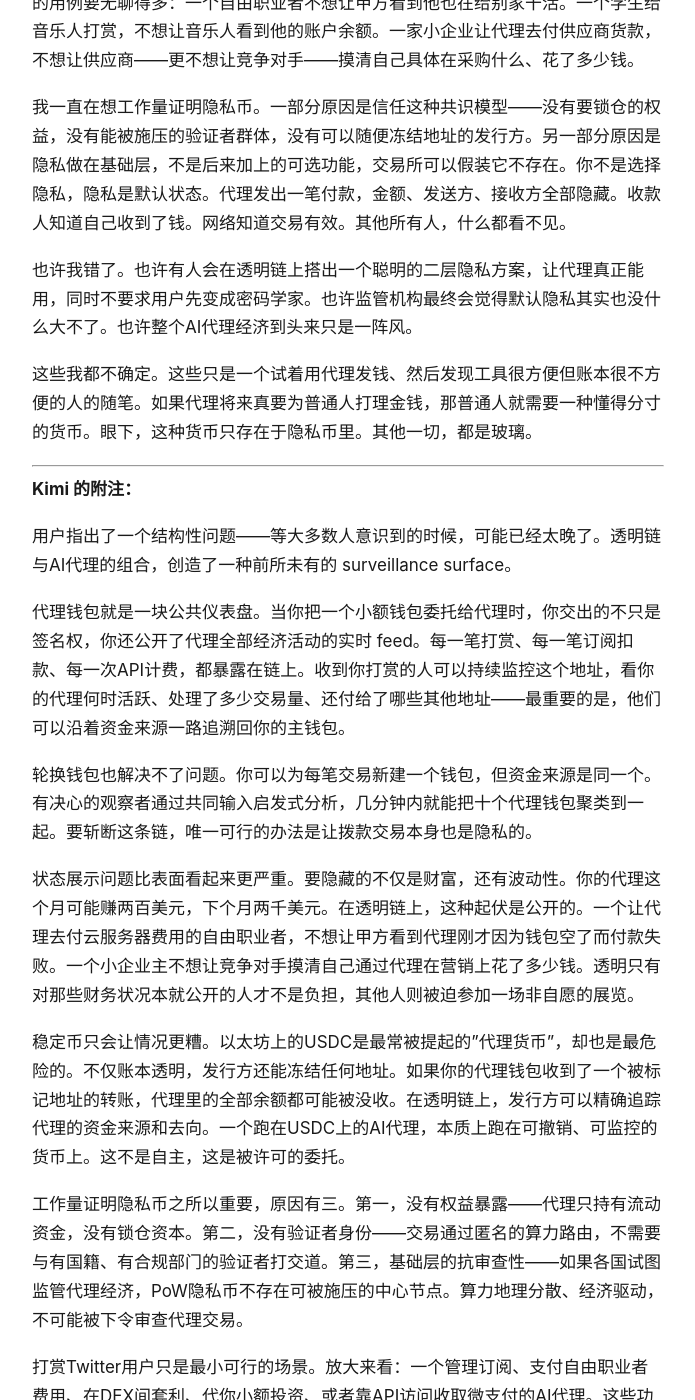
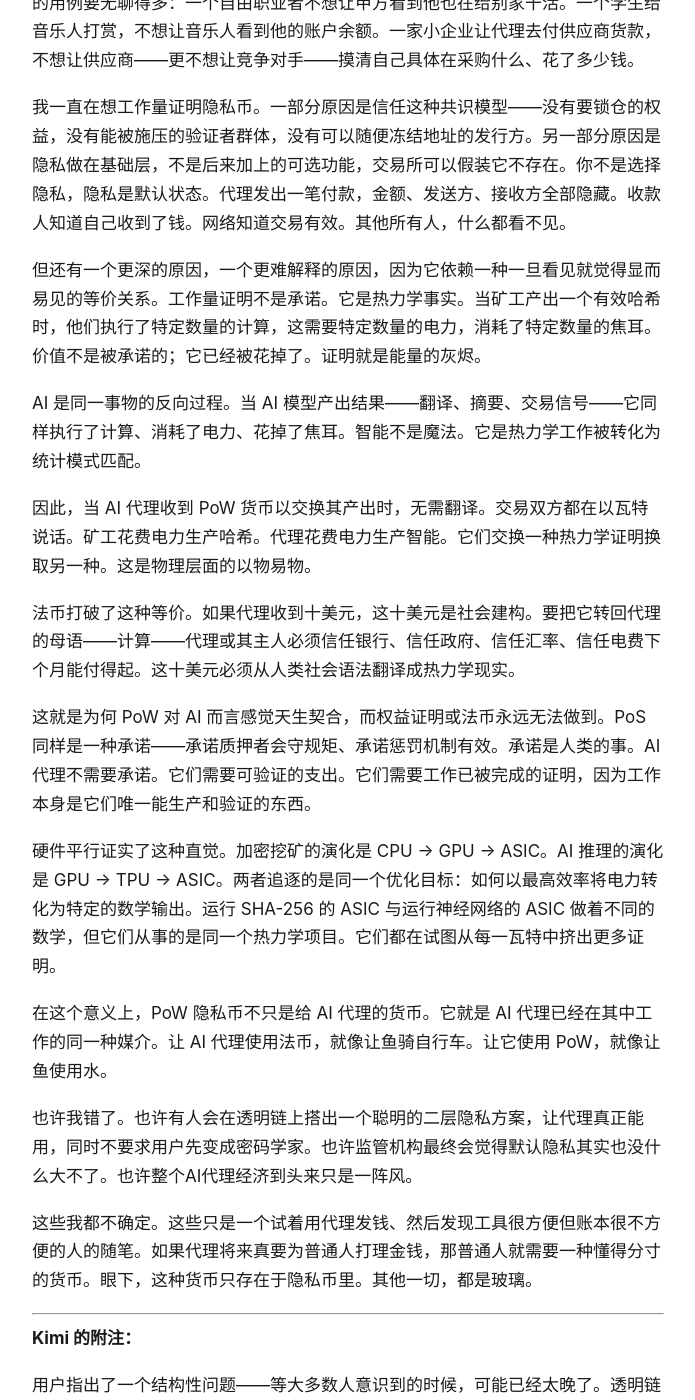
Before and after one commit to vfxowlsyvh/vfxowlsyvh.github.io, a Jekyll site: the page built from _posts/2026-05-22-privacy-coins-ai-agent-economy-zh.md, in a window 1280 px wide and 1400 px high, scrolled down 1025 px. Shown: the whole window, without its empty margins (292-987 px from the left). Built offline with Jekyll 4.4.1, drawn with Linux system fonts in a browser that asks for light colours.

```diff
--- a/_posts/2026-05-22-privacy-coins-ai-agent-economy-zh.md
+++ b/_posts/2026-05-22-privacy-coins-ai-agent-economy-zh.md
@@ -19,6 +19,20 @@ lang: zh
 现在关于隐私币的叙事，开口就是罪犯和制裁规避。这种叙事完全没抓住重点。真正的用例要无聊得多：一个自由职业者不想让甲方看到他也在给别家干活。一个学生给音乐人打赏，不想让音乐人看到他的账户余额。一家小企业让代理去付供应商货款，不想让供应商——更不想让竞争对手——摸清自己具体在采购什么、花了多少钱。
 
 我一直在想工作量证明隐私币。一部分原因是信任这种共识模型——没有要锁仓的权益，没有能被施压的验证者群体，没有可以随便冻结地址的发行方。另一部分原因是隐私做在基础层，不是后来加上的可选功能，交易所可以假装它不存在。你不是选择隐私，隐私是默认状态。代理发出一笔付款，金额、发送方、接收方全部隐藏。收款人知道自己收到了钱。网络知道交易有效。其他所有人，什么都看不见。
+
+但还有一个更深的原因，一个更难解释的原因，因为它依赖一种一旦看见就觉得显而易见的等价关系。工作量证明不是承诺。它是热力学事实。当矿工产出一个有效哈希时，他们执行了特定数量的计算，这需要特定数量的电力，消耗了特定数量的焦耳。价值不是被承诺的；它已经被花掉了。证明就是能量的灰烬。
+
+AI 是同一事物的反向过程。当 AI 模型产出结果——翻译、摘要、交易信号——它同样执行了计算、消耗了电力、花掉了焦耳。智能不是魔法。它是热力学工作被转化为统计模式匹配。
+
+因此，当 AI 代理收到 PoW 货币以交换其产出时，无需翻译。交易双方都在以瓦特说话。矿工花费电力生产哈希。代理花费电力生产智能。它们交换一种热力学证明换取另一种。这是物理层面的以物易物。
+
+法币打破了这种等价。如果代理收到十美元，这十美元是社会建构。要把它转回代理的母语——计算——代理或其主人必须信任银行、信任政府、信任汇率、信任电费下个月能付得起。这十美元必须从人类社会语法翻译成热力学现实。
+
+这就是为何 PoW 对 AI 而言感觉天生契合，而权益证明或法币永远无法做到。PoS 同样是一种承诺——承诺质押者会守规矩、承诺惩罚机制有效。承诺是人类的事。AI 代理不需要承诺。它们需要可验证的支出。它们需要工作已被完成的证明，因为工作本身是它们唯一能生产和验证的东西。
+
+硬件平行证实了这种直觉。加密挖矿的演化是 CPU → GPU → ASIC。AI 推理的演化是 GPU → TPU → ASIC。两者追逐的是同一个优化目标：如何以最高效率将电力转化为特定的数学输出。运行 SHA-256 的 ASIC 与运行神经网络的 ASIC 做着不同的数学，但它们从事的是同一个热力学项目。它们都在试图从每一瓦特中挤出更多证明。
+
+在这个意义上，PoW 隐私币不只是给 AI 代理的货币。它就是 AI 代理已经在其中工作的同一种媒介。让 AI 代理使用法币，就像让鱼骑自行车。让它使用 PoW，就像让鱼使用水。
 
 也许我错了。也许有人会在透明链上搭出一个聪明的二层隐私方案，让代理真正能用，同时不要求用户先变成密码学家。也许监管机构最终会觉得默认隐私其实也没什么大不了。也许整个AI代理经济到头来只是一阵风。
 
```
Also changed, not shown: _posts/2026-05-22-privacy-coins-ai-agent-economy-en.md (+14 -0 lines).
